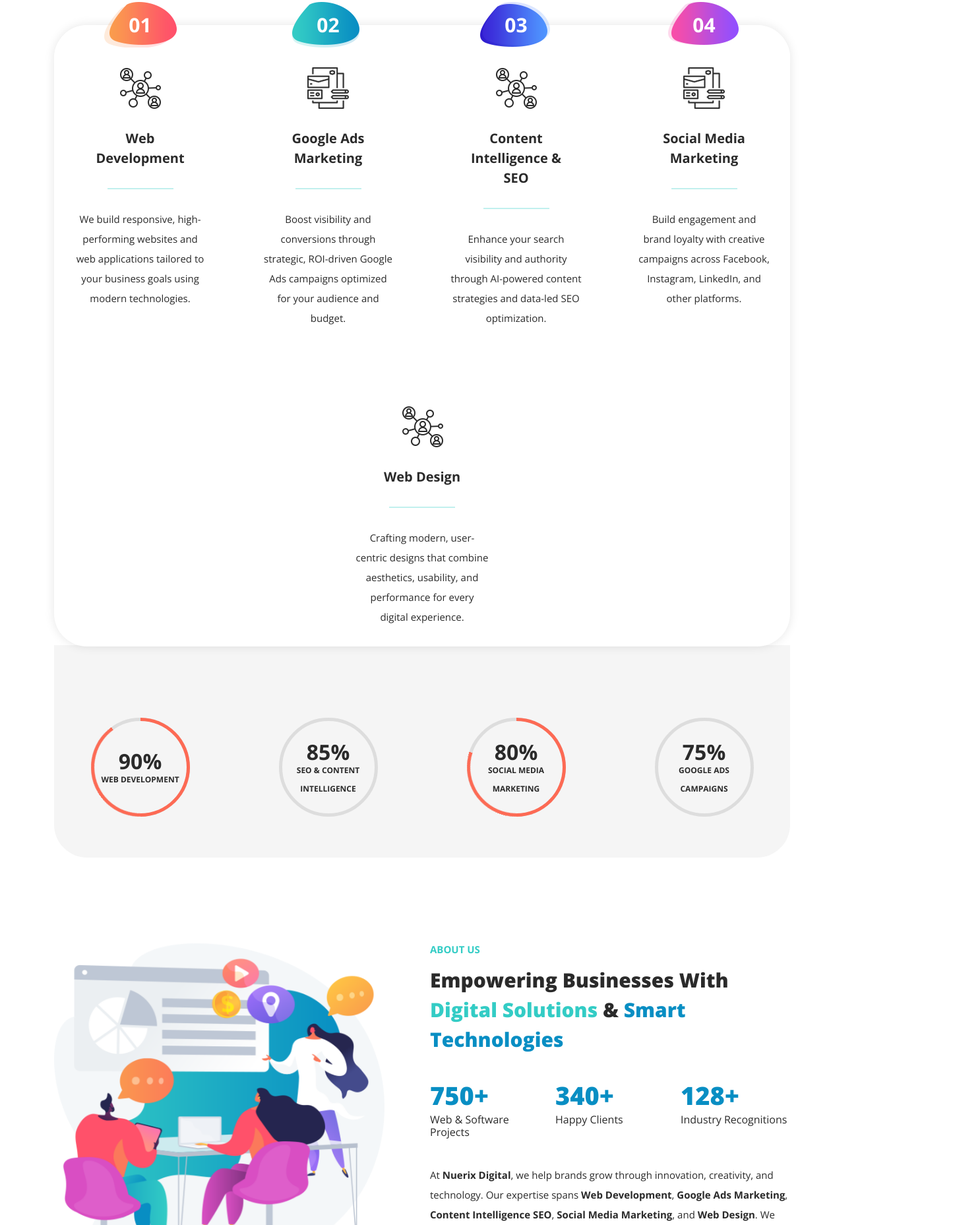
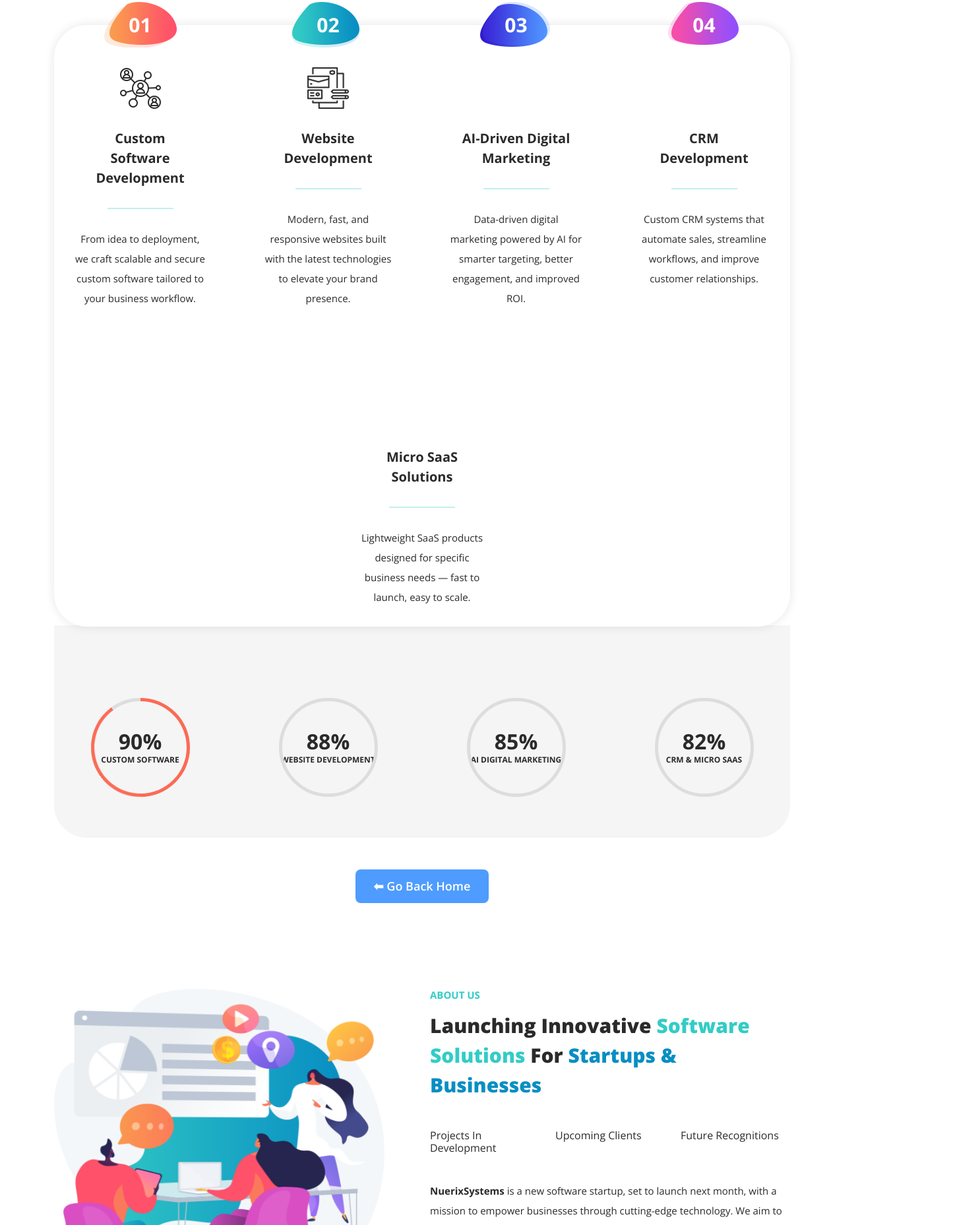
Before and after one commit to NuerixSystems/newcompanywebsite, a plain HTML site: page public/index.html in a window 1280 px wide. Shown: the part 943-2800 px from the top of the page at 66% size, 1445 px wide, since content can reach past the window. Drawn offline with nearby package versions, Linux system fonts and the light colour scheme.

Commit message:
Update index.html

```diff
--- a/public/index.html
+++ b/public/index.html
@@ -55,25 +55,31 @@ https://templatemo.com/tm-563-seo-dream
           <nav class="main-nav">
             <!-- ***** Logo Start ***** -->
            <a href="index.html" class="logo">
-              <h4>Nuerix<img src="assets/images/logo-icon.png" alt=""></h4>
+  <img src="assets/images/copy-logo.jpeg" alt="NuerixSystems" class="logo-img">
+  <h4>NuerixSystems</h4>
 </a>
+
+
+
             <!-- ***** Logo End ***** -->
             <!-- ***** Menu Start ***** -->
             <ul class="nav">
-              <li class="scroll-to-section"><a href="#top" class="active">Home</a></li>
+              <li class="scroll-to-section"><a href="index.html" class="active">Home</a></li>
               <li class="scroll-to-section"><a href="#features">Features</a></li>
               <li class="scroll-to-section"><a href="#about">About Us</a></li>
              <li class="dropdown">
-            <a href="#services" class="dropbtn">Services ▾</a>
-            <div class="dropdown-content">
-              <a href="web-development.html">Custom Software Solution</a>
-              <a href="digital-marketing.html">Digital Marketing</a>
-              <a href="seo.html"> Content Intelligence SEO </a>
-              <a href="google-adds.html">Google adds Marketing</a>
-              <a href="social-media.html">Social media Marketing</a>
-              <!--<a href="landing-page.html">Landing page Design</a> -->
-            </div>
+  <a href="javascript:void(0)" class="dropbtn">Services <span class="arrow">▾</span></a>
+
+  <ul class="dropdown-menu">
+    <li><a href="custom.html">Custom Software</a></li>
+    <li><a href="web-development.html">WebsiteDevelopment</a></li>
+    <li><a href="aidigitalmarketing.html">AIdrivenDigitalMarketing</a></li>
+    <li><a href="crmdevelopment.html">CRMDevelopment </a></li>
+    <li><a href="microsaas.html">MicroSaas  </a></li>
+    <li><a href="">  </a></li>
+  </ul>
 </li>
+
               <!--<li class="scroll-to-section"><a href="#portfolio">Portfolio</a></li>-->
               <li class="scroll-to-section"><a href="#contact">Contact Us</a></li>
               <li class="scroll-to-section"><div class="main-blue-button"><a href="#contact">Get Your Quote</a></div></li>
@@ -128,87 +134,81 @@ https://templatemo.com/tm-563-seo-dream
       <div class="col-lg-12">
         <div class="features-content">
           <div class="row">
+
+            <!-- Feature 01 -->
             <div class="col-lg-3">
               <div class="features-item first-feature wow fadeInUp" data-wow-duration="1s" data-wow-delay="0s">
-                <div class="first-number number">
-                  <h6>01</h6>
-                </div>
+                <div class="first-number number"><h6>01</h6></div>
                 <div class="icon"></div>
-                <h4>Web Development</h4>
+                <h4>Custom Software Development</h4>
                 <div class="line-dec"></div>
-                <p>We build responsive, high-performing websites and web applications tailored to your business goals using modern technologies.</p>
+                <p>From idea to deployment, we craft scalable and secure custom software tailored to your business workflow.</p>
               </div>
             </div>
+
+            <!-- Feature 02 -->
             <div class="col-lg-3">
               <div class="features-item second-feature wow fadeInUp" data-wow-duration="1s" data-wow-delay="0.2s">
-                <div class="second-number number">
-                  <h6>02</h6>
-                </div>
+                <div class="second-number number"><h6>02</h6></div>
                 <div class="icon"></div>
-                <h4>Google Ads Marketing</h4>
+                <h4>Website Development</h4>
                 <div class="line-dec"></div>
-                <p>Boost visibility and conversions through strategic, ROI-driven Google Ads campaigns optimized for your audience and budget.</p>
+                <p>Modern, fast, and responsive websites built with the latest technologies to elevate your brand presence.</p>
               </div>
             </div>
+
+            <!-- Feature 03 -->
             <div class="col-lg-3">
-              <div class="features-item first-feature wow fadeInUp" data-wow-duration="1s" data-wow-delay="0.4s">
-                <div class="third-number number">
-                  <h6>03</h6>
-                </div>
+              <div class="features-item third-feature wow fadeInUp" data-wow-duration="1s" data-wow-delay="0.4s">
+                <div class="third-number number"><h6>03</h6></div>
                 <div class="icon"></div>
-                <h4>Content Intelligence & SEO</h4>
+                <h4>AI-Driven Digital Marketing</h4>
                 <div class="line-dec"></div>
-                <p>Enhance your search visibility and authority through AI-powered content strategies and data-led SEO optimization.</p>
+                <p>Data-driven digital marketing powered by AI for smarter targeting, better engagement, and improved ROI.</p>
               </div>
             </div>
+
+            <!-- Feature 04 -->
             <div class="col-lg-3">
-              <div class="features-item second-feature last-features-item wow fadeInUp" data-wow-duration="1s" data-wow-delay="0.6s">
-                <div class="fourth-number number">
-                  <h6>04</h6>
+              <div class="features-item fourth-feature wow fadeInUp" data-wow-duration="1s" data-wow-delay="0.6s">
+                <div class="fourth-number number"><h6>04</h6></div>
+                <div class="icon"></div>
+                <h4>CRM Development</h4>
+                <div class="line-dec"></div>
+                <p>Custom CRM systems that automate sales, streamline workflows, and improve customer relationships.</p>
               </div>
+            </div>
+
+          </div>
+
+          <!-- Feature 05 -->
+          <div class="row mt-4 justify-content-center">
+            <div class="col-lg-3">
+              <div class="features-item wow fadeInUp" data-wow-duration="1s" data-wow-delay="0.8s">
+                <div class="fifth-number number"><h6>05</h6></div>
                 <div class="icon"></div>
-                <h4>Social Media Marketing</h4>
+                <h4>Micro SaaS Solutions</h4>
                 <div class="line-dec"></div>
-                <p>Build engagement and brand loyalty with creative campaigns across Facebook, Instagram, LinkedIn, and other platforms.</p>
+                <p>Lightweight SaaS products designed for specific business needs — fast to launch, easy to scale.</p>
               </div>
             </div>
           </div>
 
-          <!-- Added 5th Feature for Web Design -->
-          <div class="row mt-4 justify-content-center">
-            <div class="col-lg-3">
-              <div class="features-item first-feature wow fadeInUp" data-wow-duration="1s" data-wow-delay="0.8s">
-                <div class="fifth-number number">
-                  <h6>05</h6>
-                </div>
-                <div class="icon"></div>
-                <h4>Web Design</h4>
-                <div class="line-dec"></div>
-                <p>Crafting modern, user-centric designs that combine aesthetics, usability, and performance for every digital experience.</p>
-              </div>
-            </div>
-          </div>
         </div>
       </div>
 
-      <!-- You can keep or replace the below skill progress section -->
+      <!-- Skills Section (Optional, rewritten) -->
       <div class="col-lg-12 mt-5">
         <div class="skills-content">
           <div class="row">
+
             <div class="col-lg-3">
               <div class="skill-item wow fadeIn" data-wow-duration="1s" data-wow-delay="0s">
                 <div class="progress" data-percentage="90">
-                  <span class="progress-left">
-                    <span class="progress-bar"></span>
-                  </span>
-                  <span class="progress-right">
-                    <span class="progress-bar"></span>
-                  </span>
+                  <span class="progress-left"><span class="progress-bar"></span></span>
+                  <span class="progress-right"><span class="progress-bar"></span></span>
                   <div class="progress-value">
-                    <div>
-                      90%<br>
-                      <span>Web Development</span>
-                    </div>
+                    <div>90%<br><span>Custom Software</span></div>
                   </div>
                 </div>
               </div>
@@ -216,18 +216,11 @@ https://templatemo.com/tm-563-seo-dream
 
             <div class="col-lg-3">
               <div class="skill-item wow fadeIn" data-wow-duration="1s" data-wow-delay="0.2s">
-                <div class="progress" data-percentage="85">
-                  <span class="progress-left">
-                    <span class="progress-bar"></span>
-                  </span>
-                  <span class="progress-right">
-                    <span class="progress-bar"></span>
-                  </span>
+                <div class="progress" data-percentage="88">
+                  <span class="progress-left"><span class="progress-bar"></span></span>
+                  <span class="progress-right"><span class="progress-bar"></span></span>
                   <div class="progress-value">
-                    <div>
-                      85%<br>
-                      <span>SEO & Content Intelligence</span>
-                    </div>
+                    <div>88%<br><span>Website Development</span></div>
                   </div>
                 </div>
               </div>
@@ -235,44 +228,40 @@ https://templatemo.com/tm-563-seo-dream
 
             <div class="col-lg-3">
               <div class="skill-item wow fadeIn" data-wow-duration="1s" data-wow-delay="0.4s">
-                <div class="progress" data-percentage="80">
-                  <span class="progress-left">
-                    <span class="progress-bar"></span>
-                  </span>
-                  <span class="progress-right">
-                    <span class="progress-bar"></span>
-                  </span>
+                <div class="progress" data-percentage="85">
+                  <span class="progress-left"><span class="progress-bar"></span></span>
+                  <span class="progress-right"><span class="progress-bar"></span></span>
                   <div class="progress-value">
-                    <div>
-                      80%<br>
-                      <span>Social Media Marketing</span>
-                    </div>
+                    <div>85%<br><span>AI Digital Marketing</span></div>
                   </div>
                 </div>
               </div>
             </div>
 
             <div class="col-lg-3">
-              <div class="skill-item last-skill-item wow fadeIn" data-wow-duration="1s" data-wow-delay="0.6s">
-                <div class="progress" data-percentage="75">
-                  <span class="progress-left">
-                    <span class="progress-bar"></span>
-                  </span>
-                  <span class="progress-right">
-                    <span class="progress-bar"></span>
-                  </span>
+              <div class="skill-item wow fadeIn" data-wow-duration="1s" data-wow-delay="0.6s">
+                <div class="progress" data-percentage="82">
+                  <span class="progress-left"><span class="progress-bar"></span></span>
+                  <span class="progress-right"><span class="progress-bar"></span></span>
                   <div class="progress-value">
-                    <div>
-                      75%<br>
-                      <span>Google Ads Campaigns</span>
+                    <div>82%<br><span>CRM & Micro SaaS</span></div>
                   </div>
                 </div>
               </div>
             </div>
+
           </div>
         </div>
       </div>
-      </div> <!-- end of skills -->
+      <div class="col-lg-12 mt-5 text-center">
+  <a href="index.html" class="btn btn-primary"
+     style="padding: 12px 28px; font-size: 18px; font-weight: 600;
+            border-radius: 8px; background: #4e9cff; border: none;">
+    ⬅ Go Back Home
+  </a>
+</div>
+
+
     </div>
   </div>
 </div>
@@ -282,46 +271,43 @@ https://templatemo.com/tm-563-seo-dream
     <div class="row">
       <div class="col-lg-6">
         <div class="left-image wow fadeInLeft" data-wow-duration="1s" data-wow-delay="0.5s">
-          <img src="assets/images/about-left-image.png" alt="NeoVision Digital - About Us">
+          <img src="assets/images/about-left-image.png" alt="NuerixSystems - About Us">
         </div>
       </div>
       <div class="col-lg-6 align-self-center wow fadeInRight" data-wow-duration="1s" data-wow-delay="0.5s">
         <div class="section-heading">
           <h6>About Us</h6>
-          <h2>Empowering Businesses with <em>Digital Solutions</em> &amp; <span>Smart Technologies</span></h2>
+          <h2>Launching Innovative <em>Software Solutions</em> for <span>Startups & Businesses</span></h2>
         </div>
 
         <div class="row">
           <div class="col-lg-4 col-sm-4">
             <div class="about-item">
-              <h4>750+</h4>
-              <h6>Web & Software Projects</h6>
+              <h6>Projects in Development</h6>
             </div>
           </div>
           <div class="col-lg-4 col-sm-4">
             <div class="about-item">
-              <h4>340+</h4>
-              <h6>Happy Clients</h6>
+              <h6>Upcoming Clients</h6>
             </div>
           </div>
           <div class="col-lg-4 col-sm-4">
             <div class="about-item">
-              <h4>128+</h4>
-              <h6>Industry Recognitions</h6>
+              <h6>Future Recognitions</h6>
             </div>
           </div>
         </div>
 
         <p>
-          At <strong>Nuerix Digital</strong>, we help brands grow through innovation, creativity, and technology.
-          Our expertise spans <strong>Web Development</strong>, <strong>Google Ads Marketing</strong>,
-          <strong>Content Intelligence SEO</strong>, <strong>Social Media Marketing</strong>, and
-          <strong>Web Design</strong>. We craft tailored solutions that boost visibility, engagement,
-          and business performance in the digital era.
+          <strong>NuerixSystems</strong> is a new software startup, set to launch next month, with a mission to
+          empower businesses through cutting-edge technology. We aim to deliver innovative <strong>Web Development</strong>,
+          <strong>Custom Software Solutions</strong>, and <strong>Digital Tools</strong> that help startups and small businesses
+          grow efficiently. Our vision is to create smart, scalable, and modern software solutions that drive growth
+          and innovation in the digital world.
         </p>
 
         <div class="main-green-button">
-          <a href="#services">Explore Our Services</a>
+          <a href="https://crm.nuerix.in">Explore Our Services</a>
         </div>
       </div>
     </div>
@@ -342,40 +328,42 @@ https://templatemo.com/tm-563-seo-dream
                   <h2>Fill Out The Form Below To <span>Get</span> In <em>Touch</em> With Us</h2>
                 </div>
               </div>
+
               <div class="col-lg-9">
                 <div class="row">
                   <div class="col-lg-6">
                     <fieldset>
-                      <input type="name" name="name" id="name" placeholder="Name" autocomplete="on" required>
+                      <input type="name" name="name" id="name" placeholder="Name" required>
                     </fieldset>
                   </div>
                   <div class="col-lg-6">
                     <fieldset>
-                      <input type="surname" name="surname" id="surname" placeholder="Surname" autocomplete="on" required>
+                      <input type="text" name="surname" id="surname" placeholder="Surname" required>
                     </fieldset>
                   </div>
                   <div class="col-lg-6">
                     <fieldset>
-                      <input type="text" name="email" id="email" pattern="[^ @]*@[^ @]*" placeholder="Your Email" required="">
+                      <input type="email" name="email" id="email" placeholder="Your Email" required>
                     </fieldset>
                   </div>
                   <div class="col-lg-6">
                     <fieldset>
-                      <input type="subject" name="subject" id="subject" placeholder="Subject" autocomplete="on">
+                      <input type="text" name="subject" id="subject" placeholder="Subject">
                     </fieldset>
                   </div>
                   <div class="col-lg-12">
                     <fieldset>
-                      <textarea name="message" type="text" class="form-control" id="message" placeholder="Message" required=""></textarea>
+                      <textarea name="message" class="form-control" id="message" placeholder="Message" required></textarea>
                     </fieldset>
                   </div>
                   <div class="col-lg-12">
                     <fieldset>
-                      <button type="submit" id="form-submit" class="main-button ">Send Message Now</button>
+                      <button type="submit" id="form-submit" class="main-button">Send Message Now</button>
                     </fieldset>
                   </div>
                 </div>
               </div>
+
               <div class="col-lg-3">
                 <div class="contact-info">
                   <ul>
@@ -383,23 +371,24 @@ https://templatemo.com/tm-563-seo-dream
                       <div class="icon">
                         <img src="assets/images/contact-icon-01.png" alt="email icon">
                       </div>
-                      <a href="#">info@company.com</a>
+                      <a href="mailto:nuerixsystems@gmail.com">nuerixsystems@gmail.com</a>
                     </li>
                     <li>
                       <div class="icon">
                         <img src="assets/images/contact-icon-02.png" alt="phone">
                       </div>
-                      <a href="#">+001-002-0034</a>
+                      <a href="#">+91-00000-00000</a>
                     </li>
                     <li>
                       <div class="icon">
                         <img src="assets/images/contact-icon-03.png" alt="location">
                       </div>
-                      <a href="#">26th Street, Digital Villa</a>
+                      <a href="#">Ram Nagar, 10th Street, Madipakkam, Chennai</a>
                     </li>
                   </ul>
                 </div>
               </div>
+
             </div>
           </form>
         </div>
@@ -411,13 +400,15 @@ https://templatemo.com/tm-563-seo-dream
     <div class="container">
       <div class="row">
         <div class="col-lg-12">
-          <p>Copyright © 2021 SEO Dream Co., Ltd. All Rights Reserved.
-
-          <br>Web Designed by <a rel="nofollow" href="https://templatemo.com" title="free CSS templates">TemplateMo</a></p>
+          <p>
+            © 2025 Nuerix Systems. All Rights Reserved.<br>
+            Designed and Developed by Nuerix Systems
+          </p>
         </div>
       </div>
     </div>
 </footer>
+
 
   <!-- Scripts -->
   <script src="vendor/jquery/jquery.min.js"></script>
```
Lines whose indentation alone changed are shown as unchanged.
